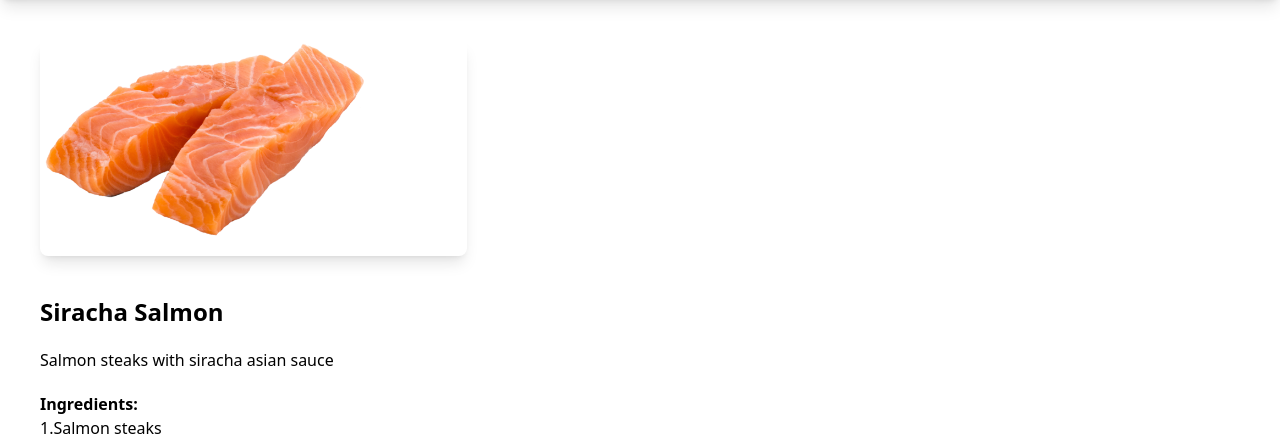
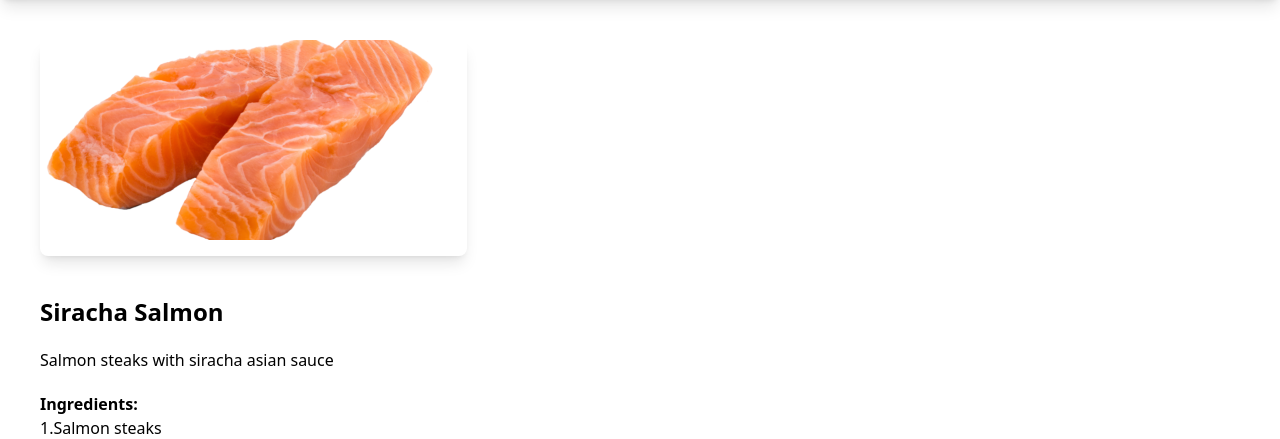
Before and after one commit to Kempy4563/airfryer, a Django app: page /recipe/2/ in a window 1280 px wide. Shown: the part 78-517 px from the top of the page. Run offline with Django 5.2, Linux system fonts and the light colour scheme; data comes from the database, SQL or seed files in the repository; some libraries are stand-ins or nearby versions.

Commit message:
style changes

```diff
--- a/airfryer_recipes/airfryer_app/static/css/styles.css
+++ b/airfryer_recipes/airfryer_app/static/css/styles.css
@@ -1,4 +1,4 @@
-@media only screen and (min-device-width : 320px) and (max-device-width : 480px) {
+@media only screen and (min-width: 320px) and (max-width: 768px) {
   body {
     background: #f6f1f1;
     width: 100%;
@@ -6,7 +6,7 @@
 }
 
 .recipe-image {
-    width: 330px; /* Set the width to 100% of the parent container */
+    width: 400px; /* Set the width to 100% of the parent container */
     height: 200px; /* Set the height to a fixed value */
     object-fit: cover; /* Scale the image to fit the container */
 }
```
